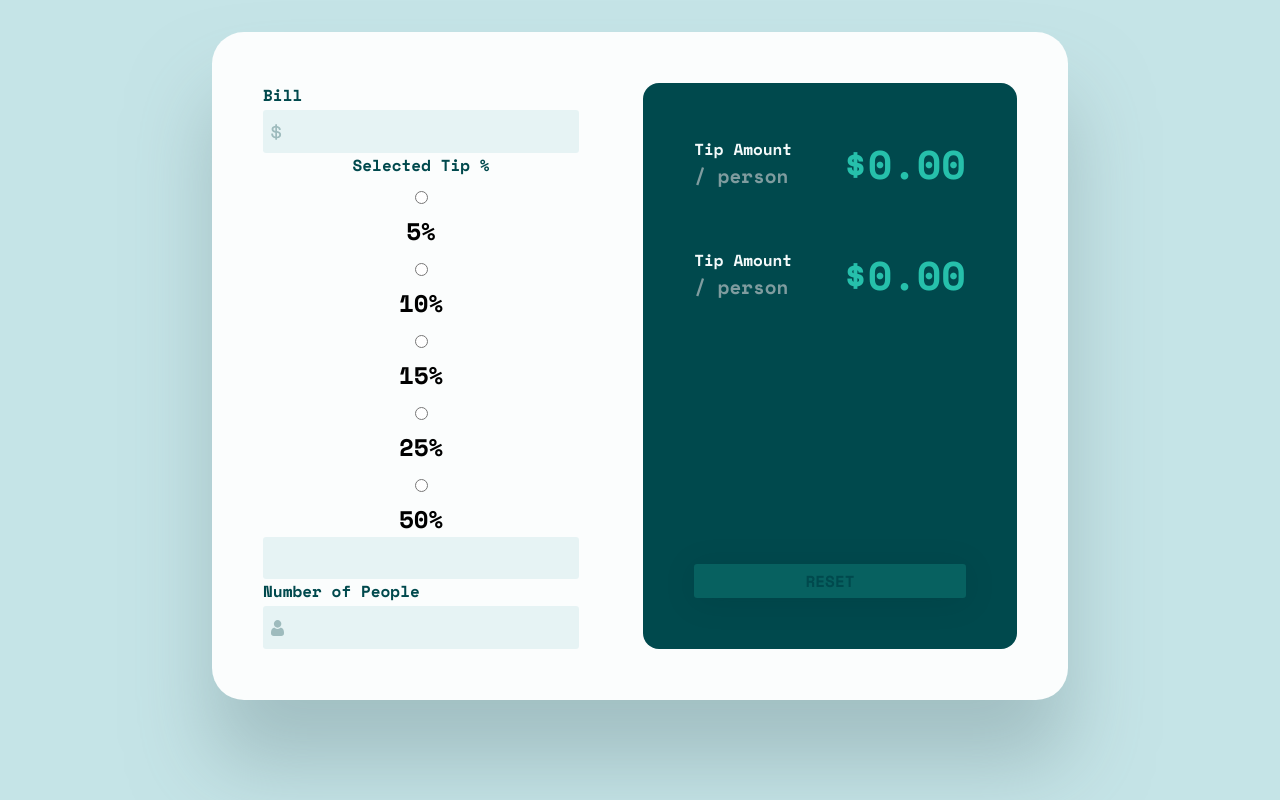
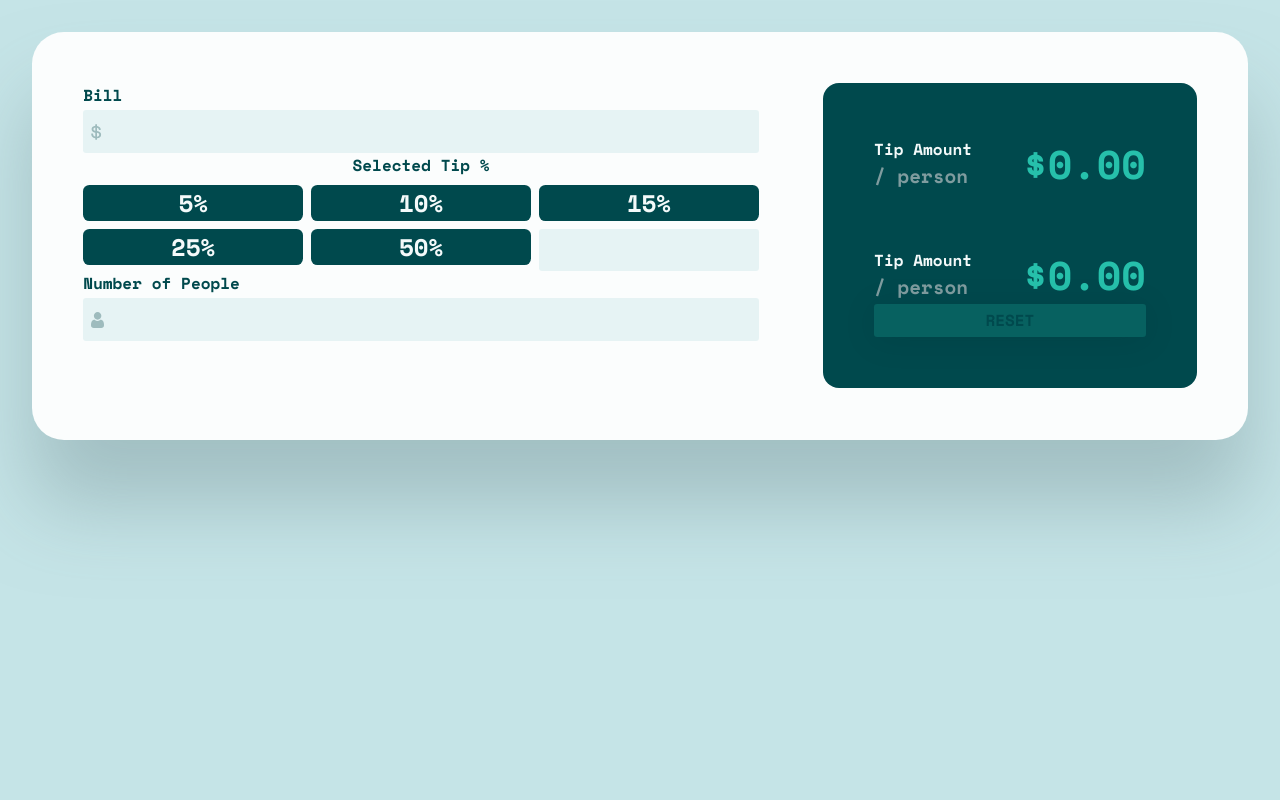
Before and after one commit to KamilBarczyk/TipSize, a React (Vite) app: page / in a window 1280 px wide. Built offline with nearby package versions, Linux system fonts and the light colour scheme.

Commit message:
Created grid layout for percentage buttons

```diff
--- a/src/index.css
+++ b/src/index.css
@@ -18,6 +18,7 @@
   --white: 179, 41%, 99%;
 
   --spacer: clamp(2rem, 4vw, 3.5rem);
+  --rounded-md: .4rem;
   --rounded-sm: .2rem;
 }
 
@@ -123,6 +124,40 @@ input[type=number] {
   font-size: 1rem;
 }
 
+.tip-section {
+  display: grid;
+  justify-self: start;
+  gap: .5rem;
+}
+
+.tip-amount-wrapper {
+  display: grid;
+  grid-template-columns: repeat(2, 1fr);
+  gap: .5rem;
+}
+
+@media screen and (min-width: 768px) {
+  .tip-amount-wrapper {
+    grid-template-columns: repeat(3, 1fr);
+  }
+}
+
+.tip-amount {
+  position: relative;
+}
+
+[name="tip"] {
+  opacity: 0;
+  position: absolute;
+  inset: 0;
+}
+
+.tip-btn {
+  background-color: hsl(var(--text));
+  color: hsl(var(--neutral4));
+  border-radius: var(--rounded-md);
+}
+
 .display {
   background-color: hsl(var(--text));
   padding: var(--spacer);
```
